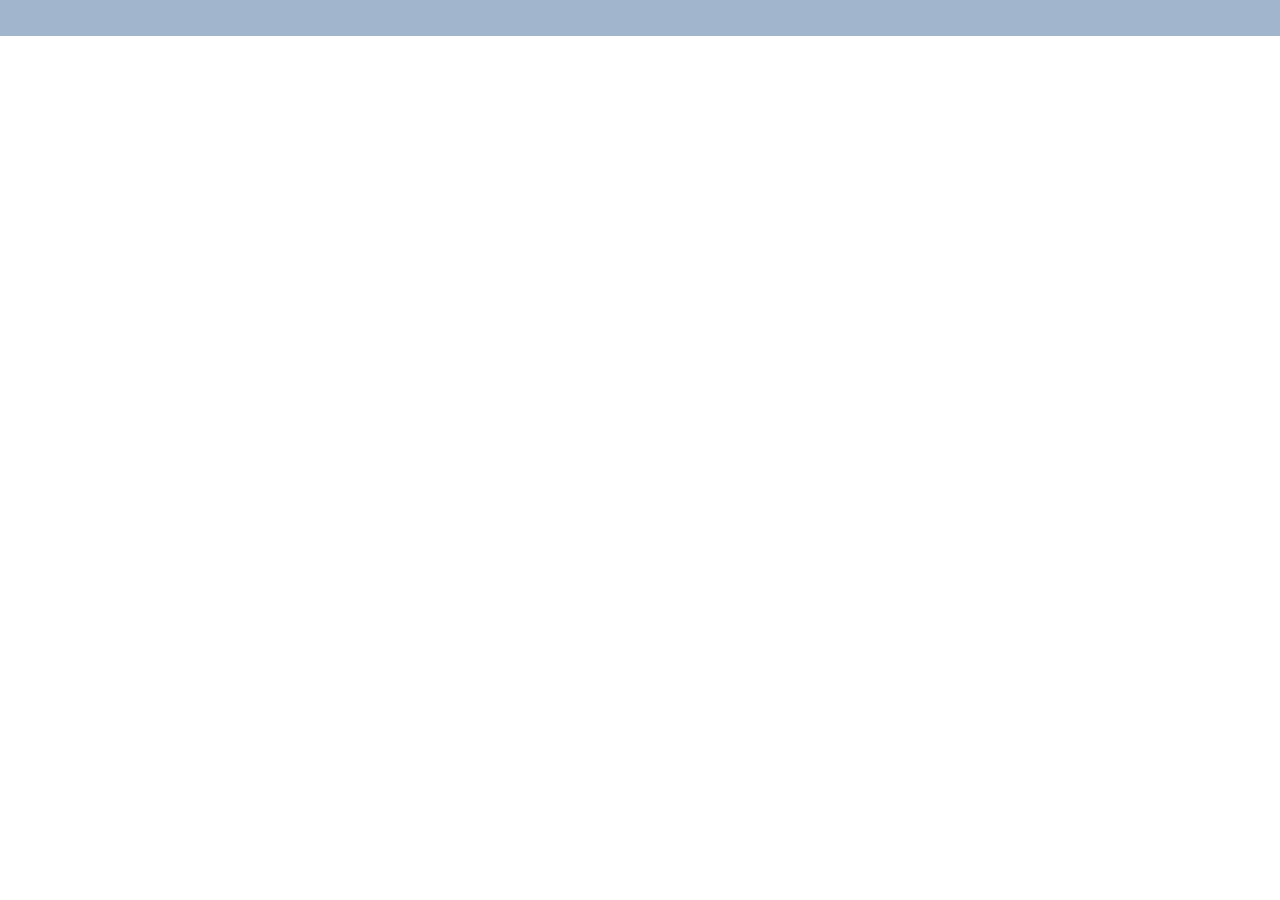
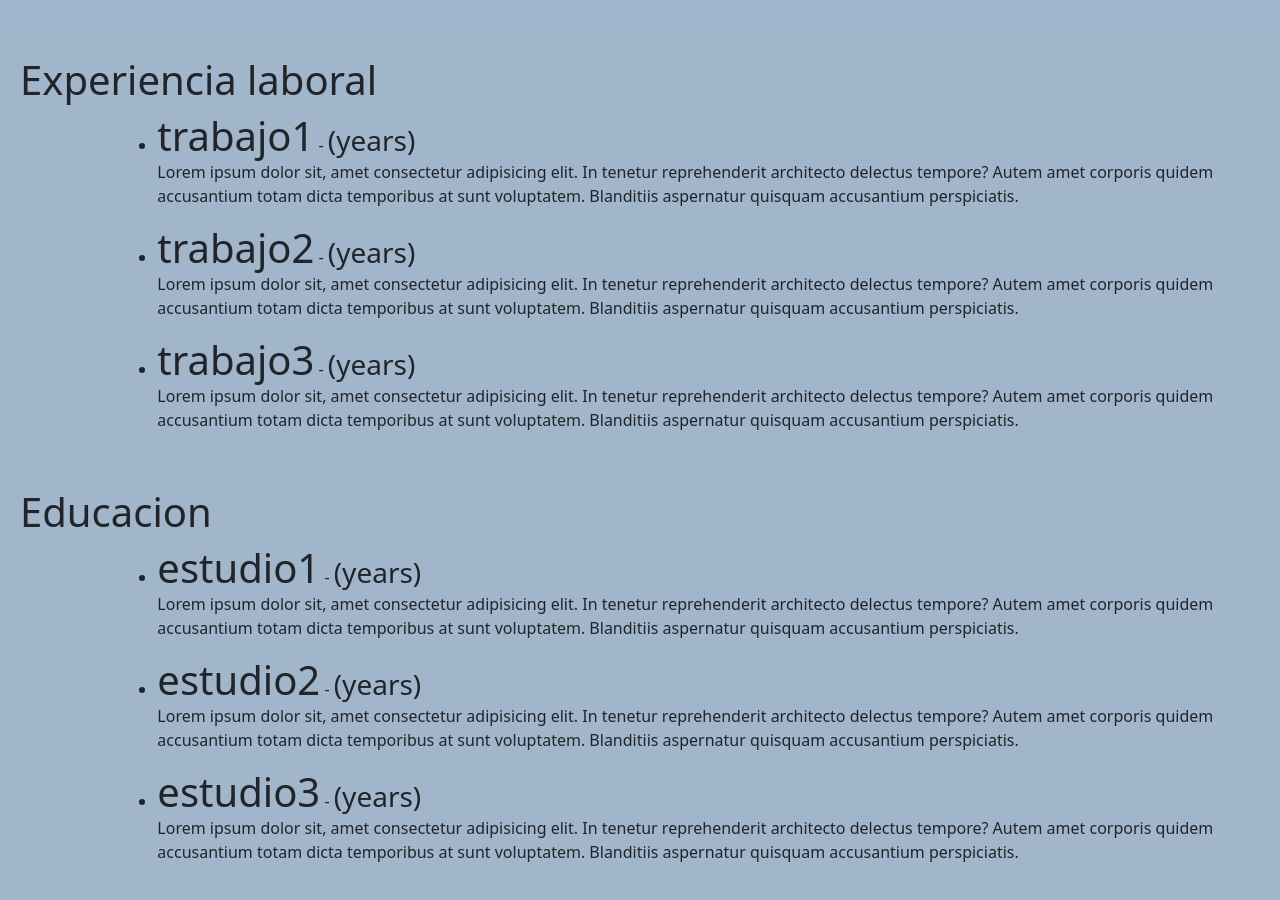
Before and after one commit to 01keila/ProyectoFinal, an Angular app in the folder ProyectoFinal/: page / in a window 1280 px wide. Shown: the part 874-1774 px from the top of the page. Before the commit the page ends 910 px from the top, so only its background shows below. Built offline with nearby package versions, Linux system fonts and the light colour scheme.

Commit message:
primera lista trabajos y educacion

```diff
--- a/ProyectoFinal/src/app/app.component.html
+++ b/ProyectoFinal/src/app/app.component.html
@@ -1,2 +1,4 @@
 <app-header></app-header>
 <app-acerca-de></app-acerca-de>
+<app-experiencia></app-experiencia>
+<app-educacion></app-educacion>
--- a/ProyectoFinal/src/app/app.module.ts
+++ b/ProyectoFinal/src/app/app.module.ts
@@ -8,6 +8,8 @@
 import { SocialComponent } from './components/social/social.component';
 import { BannerComponent } from './components/banner/banner.component';
 import { AcercaDeComponent } from './components/acerca-de/acerca-de.component';
+import { ExperienciaComponent } from './components/experiencia/experiencia.component';
+import { EducacionComponent } from './components/educacion/educacion.component';
 
 @NgModule({
   declarations: [
@@ -16,7 +18,9 @@
     LogoAPComponent,
     SocialComponent,
     BannerComponent,
-    AcercaDeComponent
+    AcercaDeComponent,
+    ExperienciaComponent,
+    EducacionComponent
   ],
   imports: [
     BrowserModule,
--- a/ProyectoFinal/src/app/components/acerca-de/acerca-de.component.css
+++ b/ProyectoFinal/src/app/components/acerca-de/acerca-de.component.css
@@ -1,5 +1,6 @@
 .row{
     padding: 20px;
+
     /*habria q sacar el gutter */
 }
 
--- /dev/null
+++ b/ProyectoFinal/src/app/components/educacion/educacion.component.css
@@ -0,0 +1,9 @@
+.row{
+    padding: 20px;
+}
+div{
+    background: #a1b5cb;
+}
+h1,h3{
+    display: inline;
+}
--- /dev/null
+++ b/ProyectoFinal/src/app/components/educacion/educacion.component.html
@@ -0,0 +1,24 @@
+<div class="row">
+    <h1>Educacion</h1>
+    <div class="col-lg-1"></div>
+    <div class="col-lg-11">
+        <ul>
+            <li>
+                <h1>estudio1</h1> - <h3>(years)</h3>
+            </li>
+            <p>Lorem ipsum dolor sit, amet consectetur adipisicing elit. In tenetur reprehenderit architecto delectus tempore? Autem amet corporis quidem accusantium totam dicta temporibus at sunt voluptatem. Blanditiis aspernatur quisquam accusantium perspiciatis.</p>
+        </ul>
+        <ul>
+            <li>
+                <h1>estudio2</h1> - <h3>(years)</h3>
+            </li>
+            <p>Lorem ipsum dolor sit, amet consectetur adipisicing elit. In tenetur reprehenderit architecto delectus tempore? Autem amet corporis quidem accusantium totam dicta temporibus at sunt voluptatem. Blanditiis aspernatur quisquam accusantium perspiciatis.</p>
+        </ul>
+        <ul>
+            <li>
+                <h1>estudio3</h1> - <h3>(years)</h3>
+            </li>
+            <p>Lorem ipsum dolor sit, amet consectetur adipisicing elit. In tenetur reprehenderit architecto delectus tempore? Autem amet corporis quidem accusantium totam dicta temporibus at sunt voluptatem. Blanditiis aspernatur quisquam accusantium perspiciatis.</p>
+        </ul>
+    </div>
+</div>
--- /dev/null
+++ b/ProyectoFinal/src/app/components/educacion/educacion.component.ts
@@ -0,0 +1,15 @@
+import { Component, OnInit } from '@angular/core';
+
+@Component({
+  selector: 'app-educacion',
+  templateUrl: './educacion.component.html',
+  styleUrls: ['./educacion.component.css']
+})
+export class EducacionComponent implements OnInit {
+
+  constructor() { }
+
+  ngOnInit(): void {
+  }
+
+}
--- /dev/null
+++ b/ProyectoFinal/src/app/components/experiencia/experiencia.component.css
@@ -0,0 +1,9 @@
+.row{
+    padding: 20px;
+}
+div{
+    background: #a1b5cb;
+}
+h1,h3{
+    display: inline;
+}
--- /dev/null
+++ b/ProyectoFinal/src/app/components/experiencia/experiencia.component.html
@@ -0,0 +1,24 @@
+<div class="row">
+    <h1>Experiencia laboral</h1>
+    <div class="col-lg-1"></div>
+    <div class="col-lg-11">
+        <ul>
+            <li>
+                <h1>trabajo1</h1> - <h3>(years)</h3>
+            </li>
+            <p>Lorem ipsum dolor sit, amet consectetur adipisicing elit. In tenetur reprehenderit architecto delectus tempore? Autem amet corporis quidem accusantium totam dicta temporibus at sunt voluptatem. Blanditiis aspernatur quisquam accusantium perspiciatis.</p>
+        </ul>
+        <ul>
+            <li>
+                <h1>trabajo2</h1> - <h3>(years)</h3>
+            </li>
+            <p>Lorem ipsum dolor sit, amet consectetur adipisicing elit. In tenetur reprehenderit architecto delectus tempore? Autem amet corporis quidem accusantium totam dicta temporibus at sunt voluptatem. Blanditiis aspernatur quisquam accusantium perspiciatis.</p>
+        </ul>
+        <ul>
+            <li>
+                <h1>trabajo3</h1> - <h3>(years)</h3>
+            </li>
+            <p>Lorem ipsum dolor sit, amet consectetur adipisicing elit. In tenetur reprehenderit architecto delectus tempore? Autem amet corporis quidem accusantium totam dicta temporibus at sunt voluptatem. Blanditiis aspernatur quisquam accusantium perspiciatis.</p>
+        </ul>
+    </div>
+</div>
--- /dev/null
+++ b/ProyectoFinal/src/app/components/experiencia/experiencia.component.ts
@@ -0,0 +1,15 @@
+import { Component, OnInit } from '@angular/core';
+
+@Component({
+  selector: 'app-experiencia',
+  templateUrl: './experiencia.component.html',
+  styleUrls: ['./experiencia.component.css']
+})
+export class ExperienciaComponent implements OnInit {
+
+  constructor() { }
+
+  ngOnInit(): void {
+  }
+
+}
```
Also changed, not shown: 2 other files (tests, documents, lock files or other folders).
